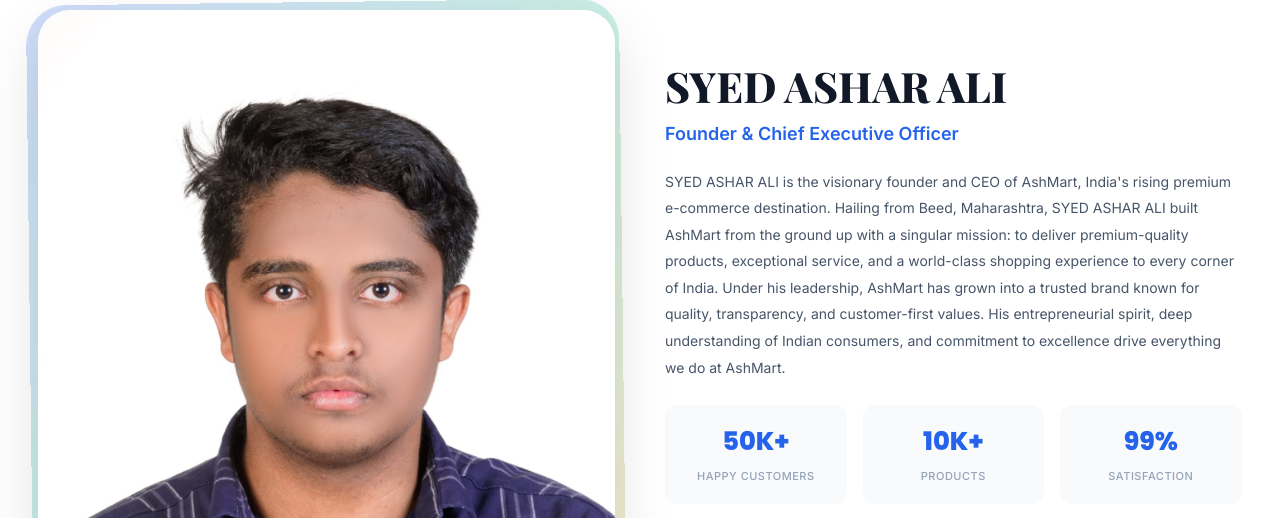
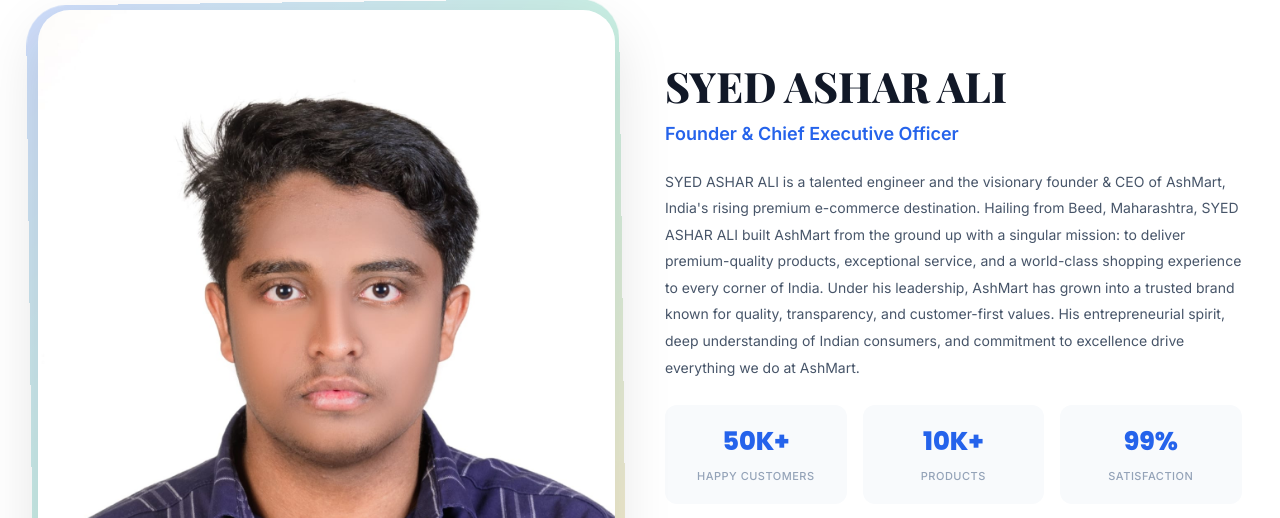
Before and after one commit to ersyedashar/AshMart, a plain HTML site: page index.html in a window 1280 px wide. Shown: the part 10320-10838 px from the top of the page. Drawn offline with nearby package versions, Linux system fonts and the light colour scheme.

Commit message:
Add 'talented engineer' to founder bio

```diff
--- a/index.html
+++ b/index.html
@@ -438,7 +438,7 @@
         <div class="founder-content">
           <h2>SYED ASHAR ALI</h2>
           <p class="founder-title-role">Founder & Chief Executive Officer</p>
-          <p class="founder-bio">SYED ASHAR ALI is the visionary founder and CEO of AshMart, India's rising premium e-commerce destination. Hailing from Beed, Maharashtra, SYED ASHAR ALI built AshMart from the ground up with a singular mission: to deliver premium-quality products, exceptional service, and a world-class shopping experience to every corner of India. Under his leadership, AshMart has grown into a trusted brand known for quality, transparency, and customer-first values. His entrepreneurial spirit, deep understanding of Indian consumers, and commitment to excellence drive everything we do at AshMart.</p>
+          <p class="founder-bio">SYED ASHAR ALI is a talented engineer and the visionary founder & CEO of AshMart, India's rising premium e-commerce destination. Hailing from Beed, Maharashtra, SYED ASHAR ALI built AshMart from the ground up with a singular mission: to deliver premium-quality products, exceptional service, and a world-class shopping experience to every corner of India. Under his leadership, AshMart has grown into a trusted brand known for quality, transparency, and customer-first values. His entrepreneurial spirit, deep understanding of Indian consumers, and commitment to excellence drive everything we do at AshMart.</p>
           <div class="founder-stats">
             <div class="founder-stat"><span>50K+</span><label>Happy Customers</label></div>
             <div class="founder-stat"><span>10K+</span><label>Products</label></div>
```
